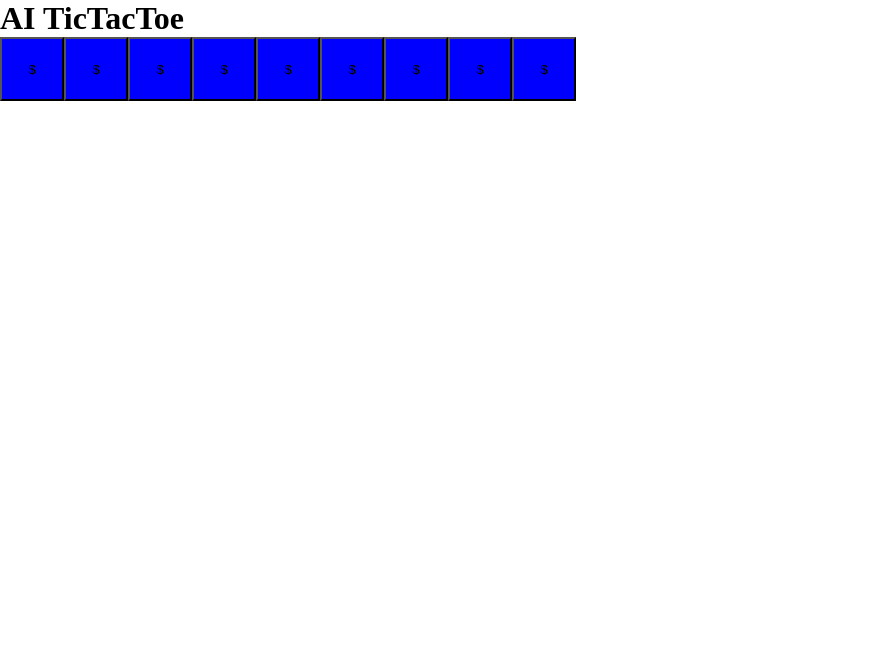
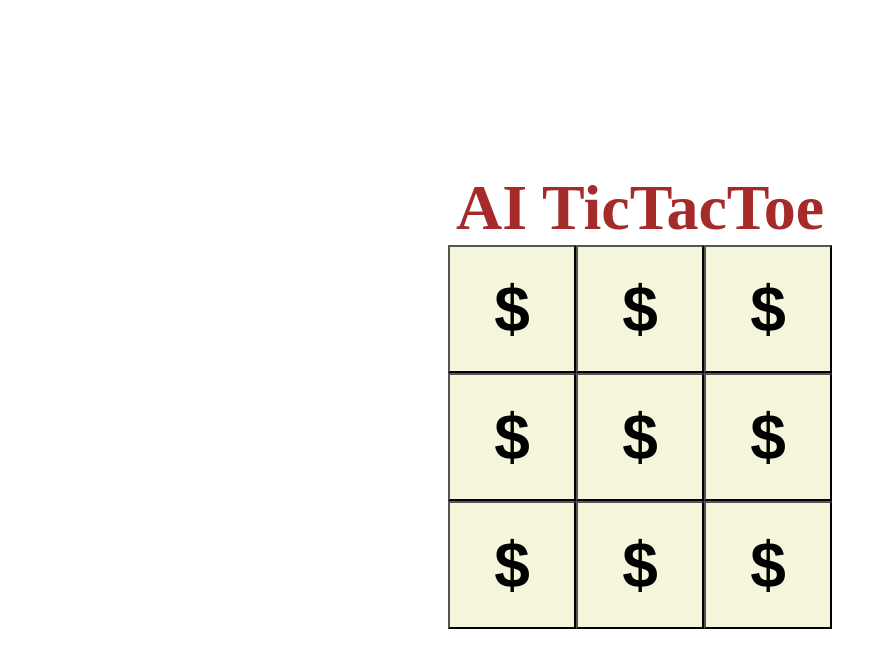
Before and after one commit to RunAtTekky/cpu_tictactoe, a React (Vite) app: page / in a window 1280 px wide. Shown: the top 668 px of the page, without its empty margins (0-895 px from the left). Built offline with nearby package versions, Linux system fonts and the light colour scheme.

Commit message:
3x3 board visible

```diff
--- a/src/pages/GamePage/GamePage.jsx
+++ b/src/pages/GamePage/GamePage.jsx
@@ -1,7 +1,11 @@
 import { Board } from "./components/Board"
+
+import styles from './GamePage.module.css'
 
 export const GamePage = () => {
   return (
-    <Board />
+    <div className={styles.gamePage}>
+      <Board />
+    </div>
   )
 }
--- /dev/null
+++ b/src/pages/GamePage/GamePage.module.css
@@ -0,0 +1,8 @@
+.gamePage {
+    min-height: 100vh;
+    width: 100%;
+    display: flex;
+    flex-direction: column;
+    align-items: center;
+    justify-content: center;
+}
--- a/src/pages/GamePage/components/Board.css
+++ b/src/pages/GamePage/components/Board.css
@@ -0,0 +1,10 @@
+.board {
+    display: grid;
+    grid-template-columns: repeat(3, 8rem);
+    background-color: brown;
+}
+
+.heading {
+    color: brown;
+    font-size: 4rem;
+}
--- a/src/pages/GamePage/components/Board.jsx
+++ b/src/pages/GamePage/components/Board.jsx
@@ -18,8 +18,10 @@ export const Board = () => {
 
   return (
     <>
-      <h1>AI TicTacToe</h1>
-      {cellsBtn}
+      <h1 className="heading">AI TicTacToe</h1>
+      <div className="board">
+        {cellsBtn}
+      </div>
     </>
   );
 }
--- a/src/pages/GamePage/components/Cell.css
+++ b/src/pages/GamePage/components/Cell.css
@@ -1,5 +1,7 @@
 .cell {
-    height: 4rem;
-    width: 4rem;
-    background-color: blue;
+    height: 8rem;
+    width: 8rem;
+    background-color: beige;
+    font-weight: 800;
+    font-size: 4rem;
 }
```
